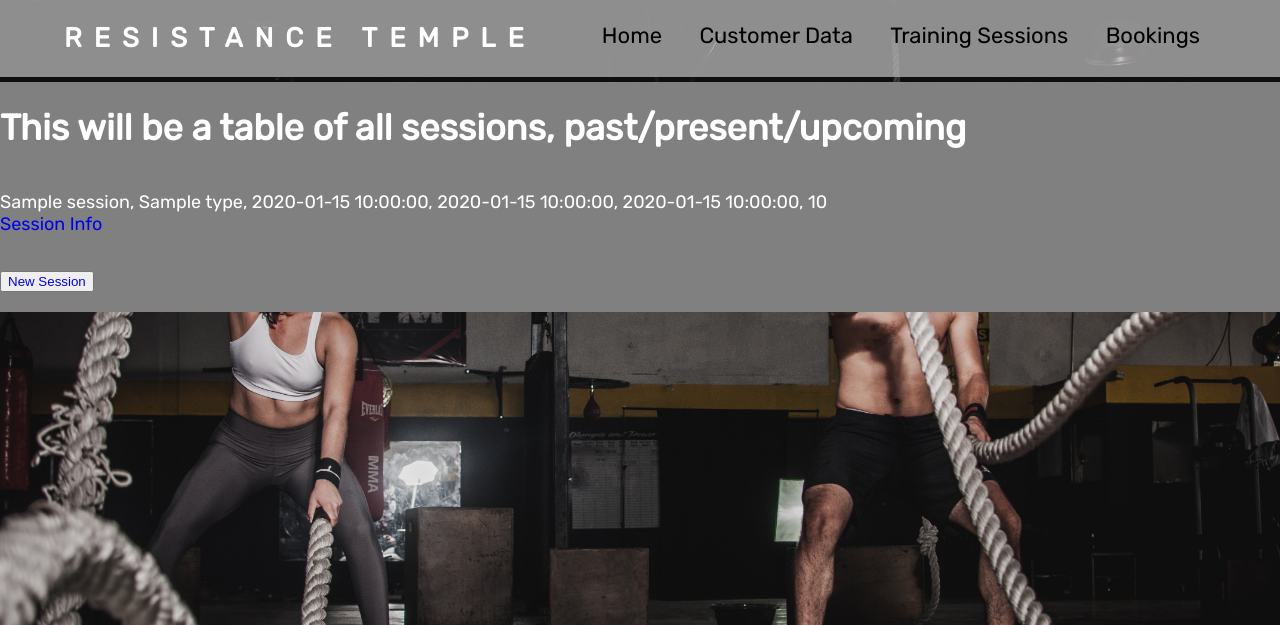
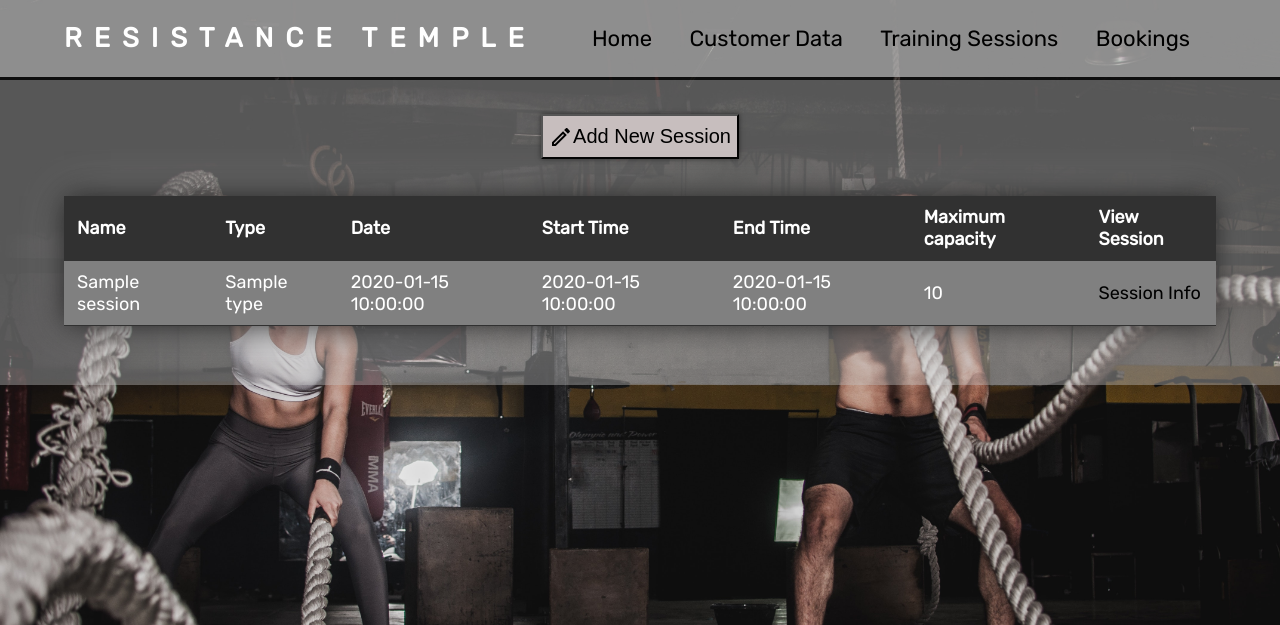
Before and after one commit to MozzBuilds/Resistance-Temple, a Flask app: page /sessions in a window 1280 px wide. Shown: the top 625 px of the page. Run offline with Flask 2, Linux system fonts and the light colour scheme; a database or web service that is not in the repository returns one stand-in record (values such as "Sample title"); some libraries are stand-ins or nearby versions.

Commit message:
More CSS added, inc tables and buttons

```diff
--- a/repositories/customer_repository.py
+++ b/repositories/customer_repository.py
@@ -30,10 +30,7 @@ def select(id):
     return customer
 
 def update(customer):
-    sql = 'UPDATE customers SET (forename, surname, alias, membership_status, membership_type) = row(%s, %s, %s, %s, %s) WHERE id = %s'
-    # This is a weird one. Session didn't need row(%s) to work, just (%s)
-    # Is it because I only have the one variable?
-    # See what happens when I add in extensions
+    sql = 'UPDATE customers SET (forename, surname, alias, membership_status, membership_type) = (%s, %s, %s, %s, %s) WHERE id = %s'
     values = [customer.forename, customer.surname, customer.alias, customer.membership_status, customer.membership_type, customer.id]
     run_sql(sql,values)
 
--- a/repositories/session_repository.py
+++ b/repositories/session_repository.py
@@ -70,3 +70,5 @@ def availability_check(new_session):
                 if (new_session.end_time > session.start_time):
                     return False
     return True
+
+    # Inverse this if possible to simplify and get a return quicker
--- a/static/css/style.css
+++ b/static/css/style.css
@@ -6,36 +6,46 @@ body {
     margin: 0;
     padding: 0;
     height: 100%;
-    /* display: flex;
-    flex-direction: column; */
     color: white;
 }
 
 header, footer{
     background-color:rgba(197, 197, 197, 0.7);
     width: 100%;
-    display: inline-block;
+    display: flex;
+    flex-direction: row;
+    align-items: center;
+    /* flex-wrap: wrap;  */
+        /* This will wrap the nav bar under the RESISTANCE TEMPLE for smaller screens */
 }
 
+.flex-container {
+    background-color:rgba(197, 197, 197, 0.4);
+    display:flex;
+    flex-wrap: wrap;
+    flex-direction: column;
+    margin-top: 3px;
+    padding: 0 5%;
+}
 
-.flex-container {
-    /* background-color:rgba(197, 197, 197, 0.3); */
-    background-color: grey;
+.flex-container > article {
+    padding-bottom: 3%;
+    display: flex;
+    justify-content: center;
+}
+
+aside {
     display:flex;
-    flex-flow: column wrap;
+    justify-content: center;
+    margin-top: 3%;
+    margin-bottom: 1%;
 }
 
 table {
-    /* border: 1px solid black;
-    border-collapse: collapse;
-    padding: 5px;
-    text-align: left;
-    border-spacing: 5px; */
+    background-color: grey;
     border-collapse: collapse;
     margin: 25px 0;
-    min-width: 400px;
-    box-shadow: 0 0 20px rgba(0,0,0,0.2)
-
+    box-shadow: 0 0 30px rgba(0,0,0,0.8), 0 0 50px rgba(255, 255, 255, 0.3);
 }
 
 th {
@@ -71,9 +81,10 @@ h2{
 }
 nav {
     font-size: 22px;
-    float:right;
+    /* flex: right;
+    float: right; */
+    /* justify-content: right; */
     margin-right: 5%;
-    color: black;
 }
 
 ul {
@@ -92,7 +103,7 @@ li > a {
 
 a {
     text-decoration: none;
-    /* color: black; */
+    color: black;
     display: table-cell;
         /* Prevents links separating onto two lines with smaller screen */
 }
@@ -114,3 +125,47 @@ footer {
     margin-left: 5%;
     letter-spacing: 12px;
 }
+
+button {
+    width: auto;
+    height: 45px;
+    font-size: 20px;
+    display: flex;
+    justify-content: center;
+    align-items: center;
+    box-shadow: 0 0 5px rgba(0, 0, 0, 0.5)
+}
+
+button:hover {
+    border: 1px solid black;
+    background-color: white;
+    color: blue;
+}
+.new_button {
+    background-color: rgb(199, 190, 190);
+}
+
+form > button {
+    background-color: rgb(209, 41, 41);
+    width: 50px;
+}
+
+form > button:hover {
+    background-color: red;
+}
+
+/* BUTTON CLASSES:
+    edit_button
+    new_button
+    delete_button
+    submit_button
+     */
+
+/* TO DO:
+    Move 'new' button to right hand side, near the table
+    Make the active page text stay white, so we dont need headings
+    Change the tab titles to reflect the page itself
+    Table anchors, either change to a logo, or make it match the row. Also white when hover is bad here
+
+
+*/
--- a/templates/customers/new.html
+++ b/templates/customers/new.html
@@ -35,7 +35,6 @@
             </select>
         </div>
 
-        <button type='submit'>Add New Customer</button>
+        <button class='submit_button' type='submit'>Add New Customer</button>
     </form>
-
 {% endblock content %}
--- a/templates/customers/show.html
+++ b/templates/customers/show.html
@@ -24,7 +24,7 @@
             </tr>
         </tbody>
     </table>
-    <button type="button"><a href="/customers/{{customer.id}}/edit">Edit Customer</a></button>
+    <button class='edit_button' type="button"><a href="/customers/{{customer.id}}/edit">Edit Customer</a></button>
 </article>
 
 <aside>
--- a/templates/sessions/index.html
+++ b/templates/sessions/index.html
@@ -1,15 +1,42 @@
 {% extends 'base.html' %}
 {% block content %}
 
-<h1>This will be a table of all sessions, past/present/upcoming</h1>
+<aside>
+    <a href="/sessions/new">
+        <button class='new_button'>
+            <img src='static/icons/create_black_24dp.svg' alt="create icon">
+            Add New Session
+        </button>
+    </a>
+</aside>
 
-{% for session in sessions  %}
-    <p>{{session.name}}, {{session.type}}, {{session.date}}, {{session.start_time}}, {{session.end_time}}, {{session.capacity}} <a href="/sessions/{{session.id}}">Session Info</a>
-    </p>
-{% endfor %}
-
-<p>
-    <button><a href="/sessions/new">New Session</a></button>
-</p>
+<article>
+    <table>
+        <thead>
+            <tr>
+                <th>Name</th>
+                <th>Type</th>
+                <th>Date</th>
+                <th>Start Time</th>
+                <th>End Time</th>
+                <th>Maximum capacity</th>
+                <th>View Session</th>
+            </tr>
+        </thead>
+        <tbody>
+            {% for session in sessions  %}
+            <tr>
+                <td>{{session.name}}</td>
+                <td>{{session.type}}</td>
+                <td>{{session.date}}</td>
+                <td>{{session.start_time}}</td>
+                <td>{{session.end_time}}</td>
+                <td>{{session.capacity}}</td>
+                <td><a href="/sessions/{{session.id}}">Session Info</a></td>
+            </tr>
+            {% endfor %}
+        </tbody>
+    </table>
+</article>
 
 {% endblock  %}
```
Also changed, not shown: templates/bookings/index.html (+36 -11 lines), templates/customers/index.html (+6 -3 lines), tests/booking_test.py (+1 -1 lines), static/icons/clear_black_24dp.svg (added), static/icons/clear_white_24dp.svg (added), static/icons/create_black_24dp.svg (added), static/icons/create_white_24dp.svg (added).
